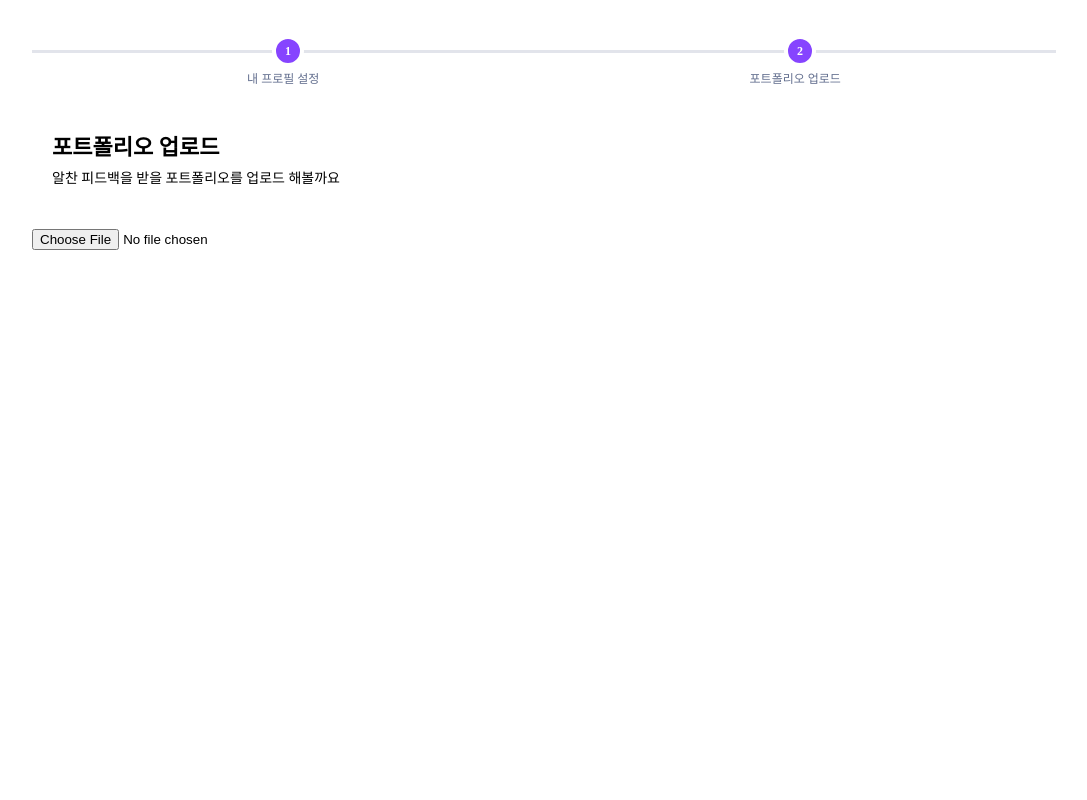
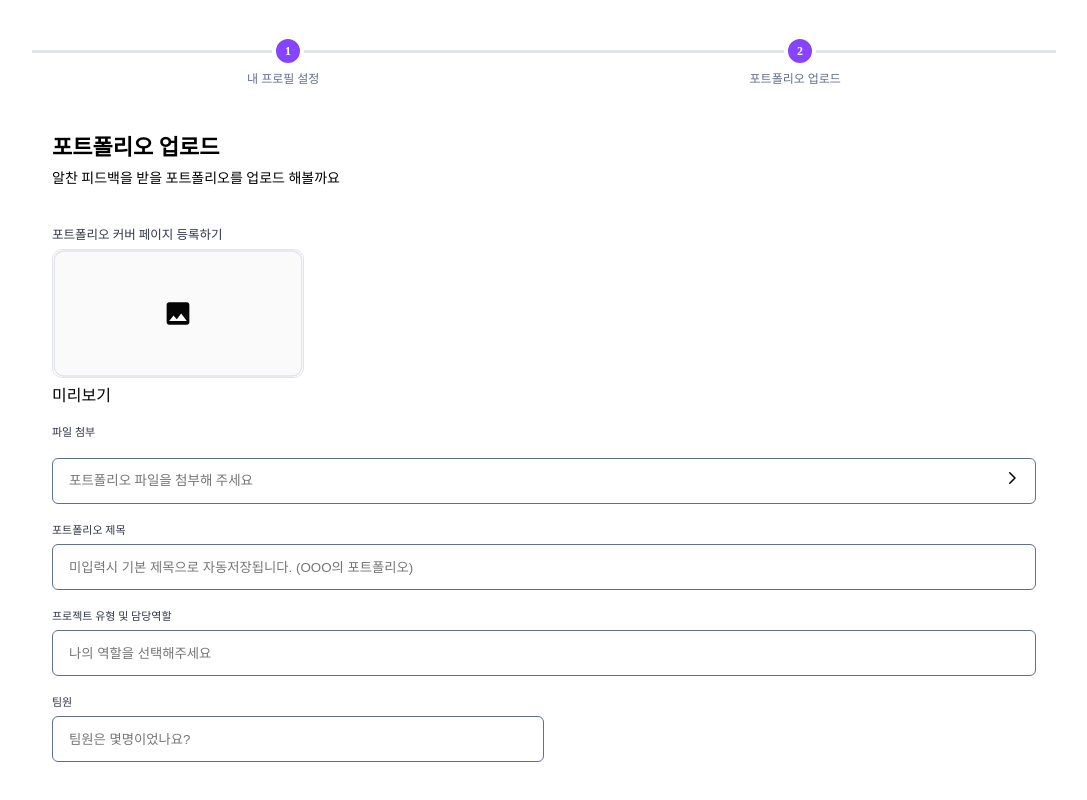
Before and after one commit to starting-front/gunyongbok, a React (Vite) app: page /profile/upload in a window 1280 px wide. Shown: the top 800 px of the page, without its empty margins (96-1183 px from the left). Built offline with nearby package versions, Linux system fonts and the light colour scheme.

Commit message:
PDF 프리뷰 임시기능 추가

```diff
--- a/src/components/Resume/Profile/PdfViewer.tsx
+++ b/src/components/Resume/Profile/PdfViewer.tsx
@@ -1,8 +1,34 @@
+import styled from "styled-components";
+
+const PDFWrap = styled.div`
+  width: 100%;
+  height: 100vh;
+  position: absolute;
+  z-index: 10;
+  background-color: rgba(0, 0, 0, 0.6);
+  right: 0;
+  left: 0;
+  top: 0;
+  bottom: 0;
+  display: flex;
+  justify-content: center;
+  align-items: center;
+`;
+
 const PdfViewer = ({ file }: any) => {
   if (file) {
     const objectUrl = URL.createObjectURL(file);
+
     return (
-      <iframe title="PDF Preview" src={objectUrl} width="100%" height="500px" />
+      <PDFWrap>
+        <iframe
+          title="PDF Preview"
+          src={`${objectUrl}#toolbar=0&navpanes=0&scrollbar=0'`}
+          width="100%"
+          height="600px"
+          style={{ maxWidth: "1024px" }}
+        />
+      </PDFWrap>
     );
   }
   return null;
--- a/src/components/Resume/Profile/UploadPortfolioForm.tsx
+++ b/src/components/Resume/Profile/UploadPortfolioForm.tsx
@@ -1,25 +1,186 @@
-import { useState } from "react";
+import { useState, useRef } from "react";
+
+import preview from "../../../assets/preview.svg";
+import { HiOutlineChevronRight } from "react-icons/hi";
+
+// CSS
+import styled from "styled-components";
 
 // Components
 import ResumeHeader from "../../Header/ResumeHeader";
+import ResumeFooterTitle from "../ResumFooterTitle";
 import PdfViewer from "./PdfViewer";
 
+const ImageTitle = styled.div`
+  color: #303646;
+  font-size: 12.5px;
+  font-style: normal;
+  font-weight: 400;
+  line-height: 12px;
+  margin-bottom: 8px;
+`;
+
+const PortfolioLabel = styled.label`
+  display: block;
+  margin: 20px 0px 8px 0px;
+  color: #303646;
+  font-size: 11px;
+  font-weight: 400;
+  line-height: 12px;
+
+  &.portfolioLabel {
+    width: 100%;
+    height: 46px;
+    display: flex;
+    align-items: center;
+    padding: 12px 12px 12px 16px;
+    box-sizing: border-box;
+    border-radius: 6px;
+    border: 1px solid #626e8e;
+    color: #757575;
+    font-size: 13.5px;
+    &:hover,
+    &:focus {
+      border: 1px solid #8644ff;
+      outline: none;
+    }
+  }
+`;
+
+const PortfoliodInput = styled.input`
+  width: 100%;
+  height: 46px;
+  padding: 12px 12px 12px 16px;
+  box-sizing: border-box;
+  border-radius: 6px;
+  border: 1px solid #626e8e;
+  &:hover,
+  &:focus {
+    border: 1px solid #8644ff;
+    outline: none;
+  }
+
+  &.portfolio {
+    display: none;
+  }
+
+  &.TeamMember {
+    width: 50%;
+  }
+`;
+
+const RightArrowBox = styled.div`
+  position: absolute;
+  font-size: 18px;
+  top: 43px;
+  right: 15px;
+`;
+
+const DEFAULT_PDFNAME = "포트폴리오 파일을 첨부해 주세요";
+
 const UploadPortfolioForm = () => {
-  const [selectedFile, setSelectedFile] = useState(null);
+  const [selectedFile, setSelectedFile] = useState<any>(null);
+  const [imgSrc, setImgSrc] = useState("");
+  const [portfolioPDFName, setPortfolioPDFName] = useState(DEFAULT_PDFNAME);
+  const [preView, setPreView] = useState(false);
 
-  const handleFileChange = (event: any) => {
+  const inputThumbnailRef = useRef<any>(null);
+  const inputPortfolioRef = useRef<any>(null);
+
+  // 썸네일, input Ref
+  const handleThumbnailImageClick = () => inputThumbnailRef.current.click();
+  const handleThumnailFileChange = (
+    event: React.ChangeEvent<HTMLInputElement>
+  ) => {
+    if (event.target.files) {
+      const file = event.target.files[0];
+      const reader = new FileReader();
+      reader.onload = function (e: any) {
+        setImgSrc(e.target.result);
+      };
+      reader.readAsDataURL(file);
+    }
+  };
+
+  const handlePreView = () => {
+    if (selectedFile) return setPreView((prev) => !prev);
+    alert("PDF 파일를 먼저 업로드 해주세요");
+  };
+
+  // 포트폴리오, input Ref
+  const handlePorfolioPDFClick = () => inputPortfolioRef.current.click();
+  const handlePorfolioFileChange = (
+    event: React.ChangeEvent<HTMLInputElement>
+  ) => {
+    if (event.target.files) {
       const file = event.target.files[0];
       setSelectedFile(file);
+      setPortfolioPDFName(file.name);
+    }
   };
+
   return (
+    <>
       <div style={{ maxWidth: "1024px", margin: "0 auto" }}>
+        {preView && <PdfViewer file={selectedFile} />}
+        {/* <PdfViewer file={selectedFile} /> */}
         <ResumeHeader
           MainTitle="포트폴리오 업로드"
           SubTitle="알찬 피드백을 받을 포트폴리오를 업로드 해볼까요"
         />
-      <PdfViewer file={selectedFile} />
-      <input type="file" onChange={handleFileChange} accept=".pdf" />
+        <div style={{ padding: "0 20px", boxSizing: "border-box" }}>
+          <ImageTitle>포트폴리오 커버 페이지 등록하기</ImageTitle>
+          <img
+            src={!imgSrc ? preview : imgSrc}
+            alt="view"
+            width={250}
+            height={127}
+            style={{ borderRadius: "10px", border: "1px solid #e2e4eb" }}
+            onClick={handleThumbnailImageClick}
+          />
+          <input
+            type="file"
+            onChange={handleThumnailFileChange}
+            ref={inputThumbnailRef}
+            accept=".png"
+            style={{ display: "none" }}
+          />
+          <div onClick={handlePreView}>미리보기</div>
+          <form style={{ position: "relative" }}>
+            <PortfolioLabel>파일 첨부</PortfolioLabel>
+            <PortfolioLabel
+              className="portfolioLabel"
+              onClick={handlePorfolioPDFClick}
+            >
+              {portfolioPDFName}
+            </PortfolioLabel>
+            <PortfoliodInput
+              className="portfolio"
+              type="file"
+              ref={inputPortfolioRef}
+              accept=".pdf"
+              onChange={handlePorfolioFileChange}
+            />
+            <RightArrowBox>
+              <HiOutlineChevronRight />
+            </RightArrowBox>
+            <PortfolioLabel>포트폴리오 제목</PortfolioLabel>
+            <PortfoliodInput placeholder="미입력시 기본 제목으로 자동저장됩니다. (OOO의 포트폴리오)" />
+            <PortfolioLabel>프로젝트 유형 및 담당역할</PortfolioLabel>
+            <PortfoliodInput placeholder="나의 역할을 선택해주세요" />
+            <PortfolioLabel>팀원</PortfolioLabel>
+            <PortfoliodInput
+              placeholder="팀원은 몇명이었나요?"
+              className="TeamMember"
+            />
+          </form>
         </div>
+      </div>
+      <ResumeFooterTitle
+        title="회고록 입력하러 가기"
+        onClick={() => console.log(1)}
+      />
+    </>
   );
 };
 
```
Lines whose indentation alone changed are shown as unchanged.
